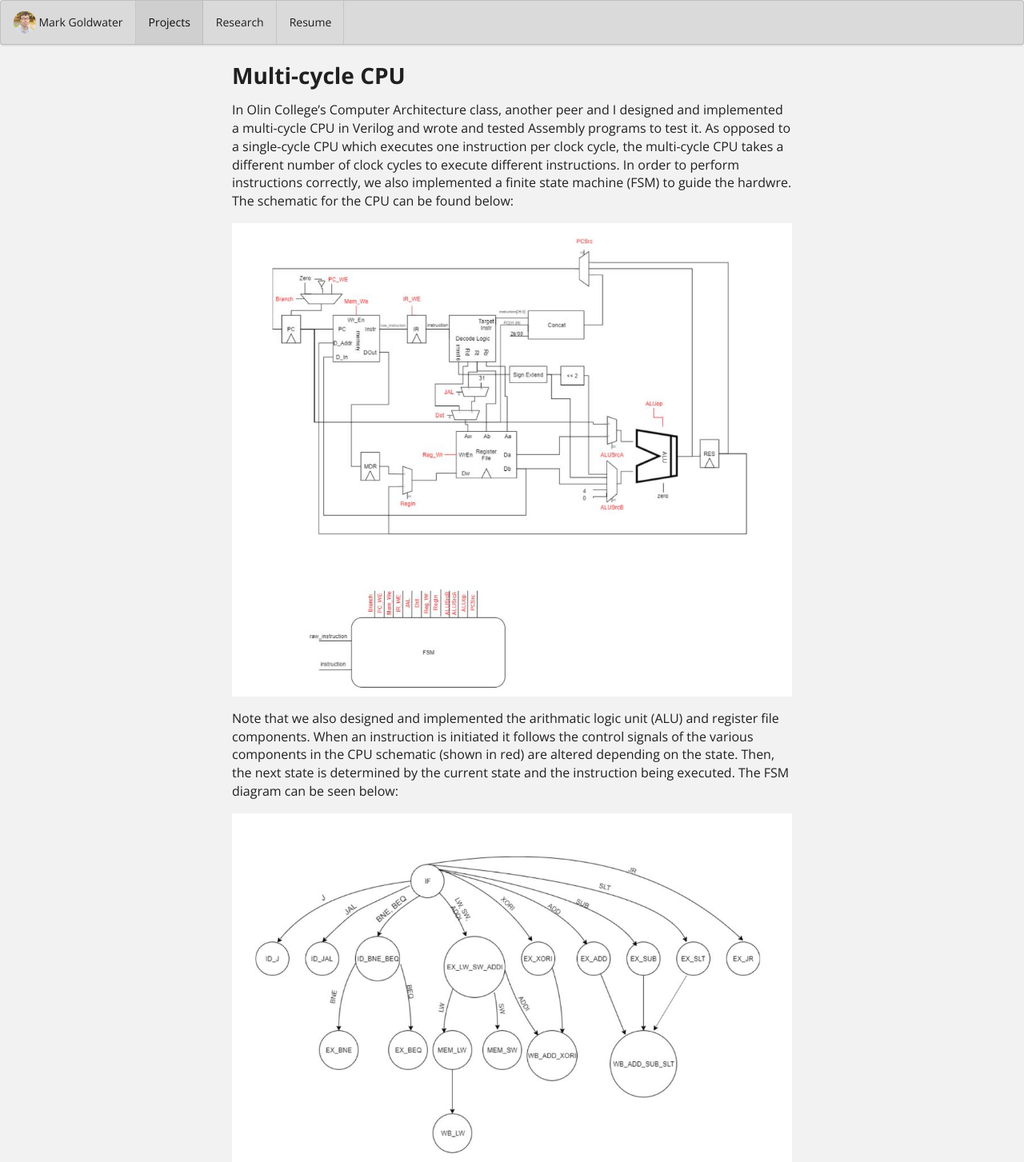
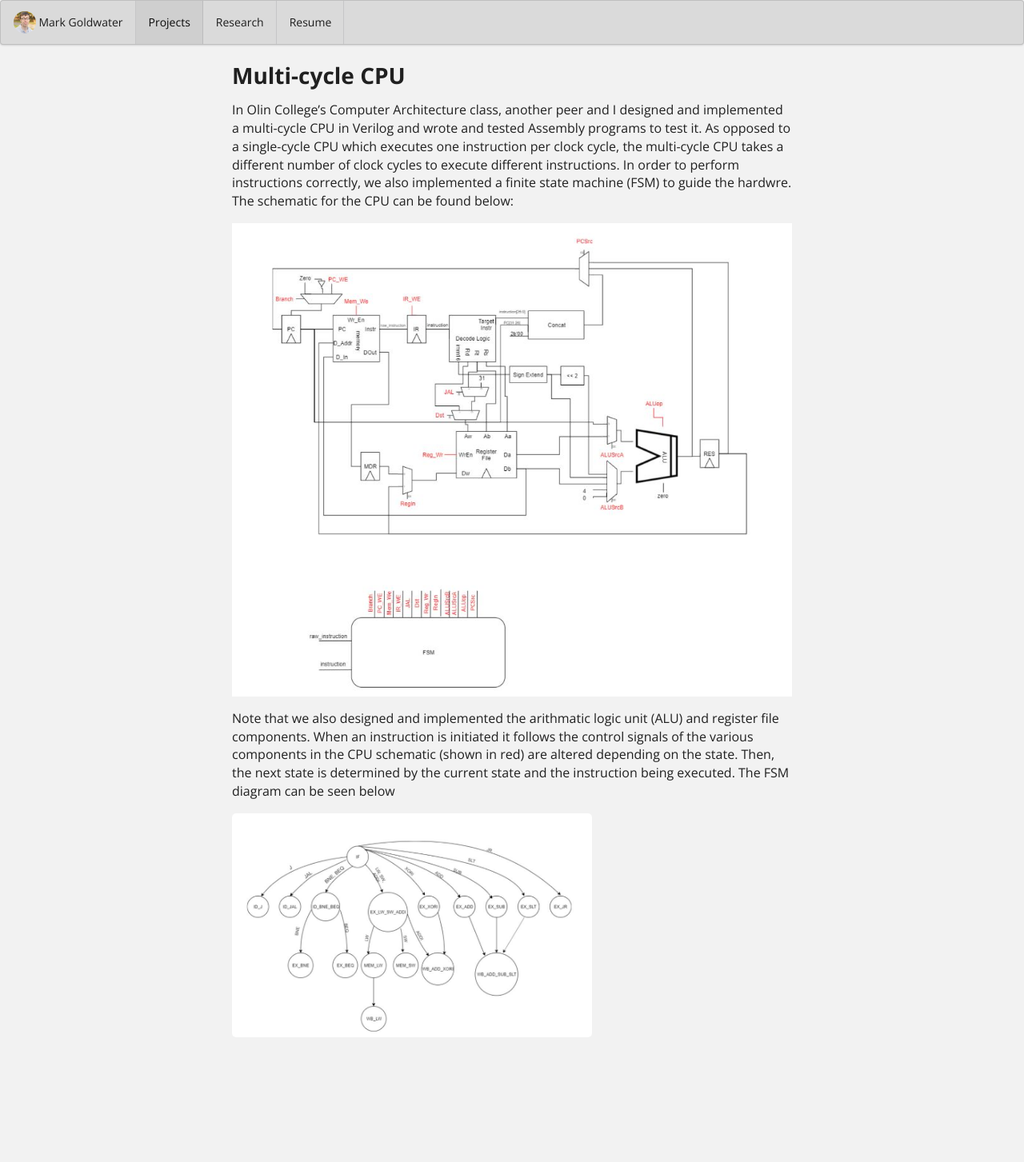
Before and after one commit to MarkG98/MarkG98.github.io, a Jekyll site: the page built from projects/project-6.md, in a window 1280 px wide. Shown: the whole page at 80% size. Built offline with Jekyll 4.4.1, drawn with Linux system fonts in a browser that asks for light colours; after the commit the page ends 1297 px from its top, so only the background shows below that.

Commit message:
Adding image

```diff
--- a/projects/project-6.md
+++ b/projects/project-6.md
@@ -19,6 +19,6 @@ In Olin College's Computer Architecture class, another peer and I designed and i
 
 <img class="ui extra-large image" src="../images/CPU_Diagram.JPG">
 
-Note that we also designed and implemented the arithmatic logic unit (ALU) and register file components. When an instruction is initiated it follows the control signals of the various components in the CPU schematic (shown in red) are altered depending on the state. Then, the next state is determined by the current state and the instruction being executed. The FSM diagram can be seen below:
+Note that we also designed and implemented the arithmatic logic unit (ALU) and register file components. When an instruction is initiated it follows the control signals of the various components in the CPU schematic (shown in red) are altered depending on the state. Then, the next state is determined by the current state and the instruction being executed. The FSM diagram can be seen below
 
-<img class="ui extra-large image" src="../images/FSM.JPG">
+<img class="ui large rounded image" src="../images/FSM.JPG">
```
